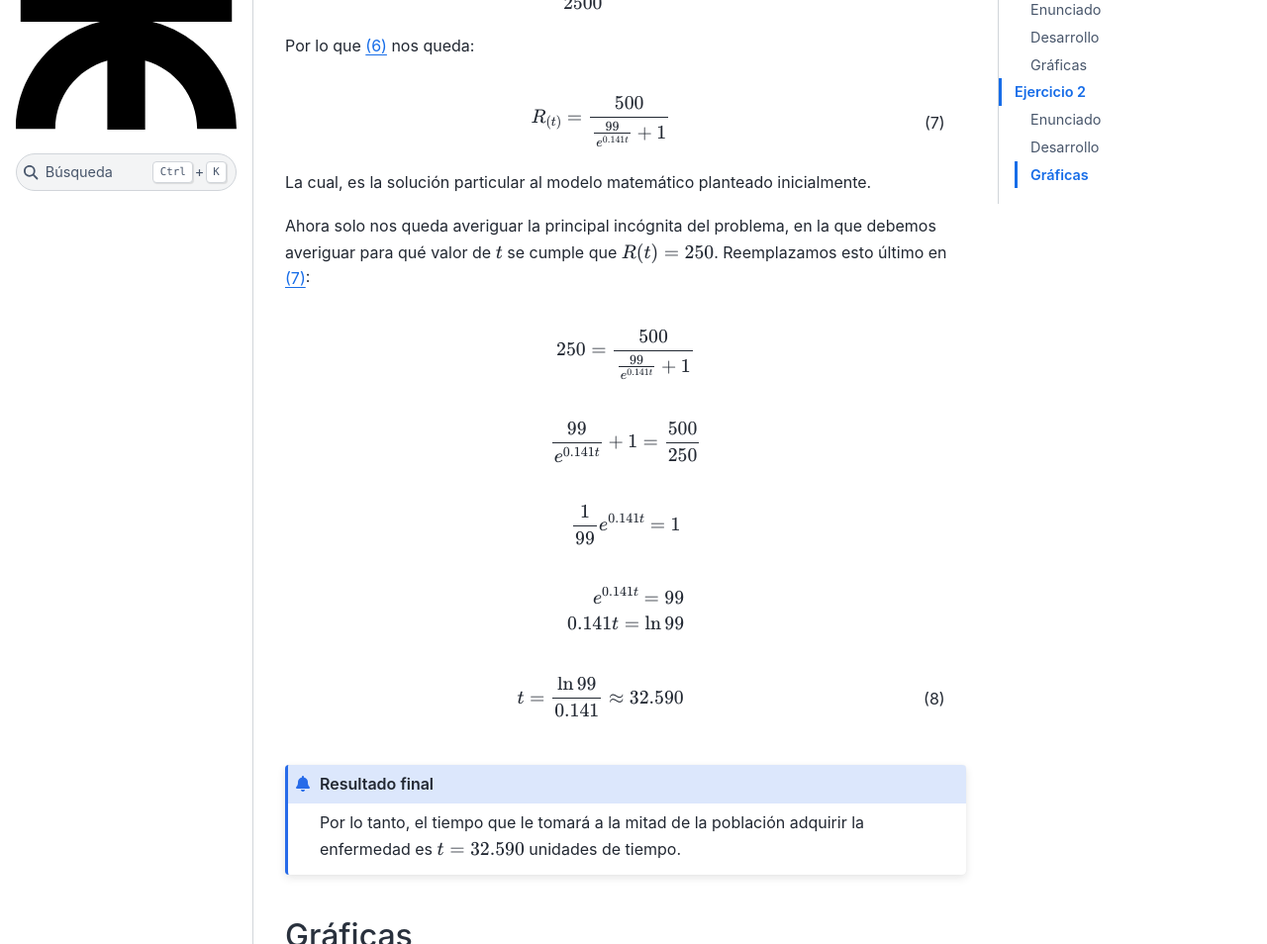
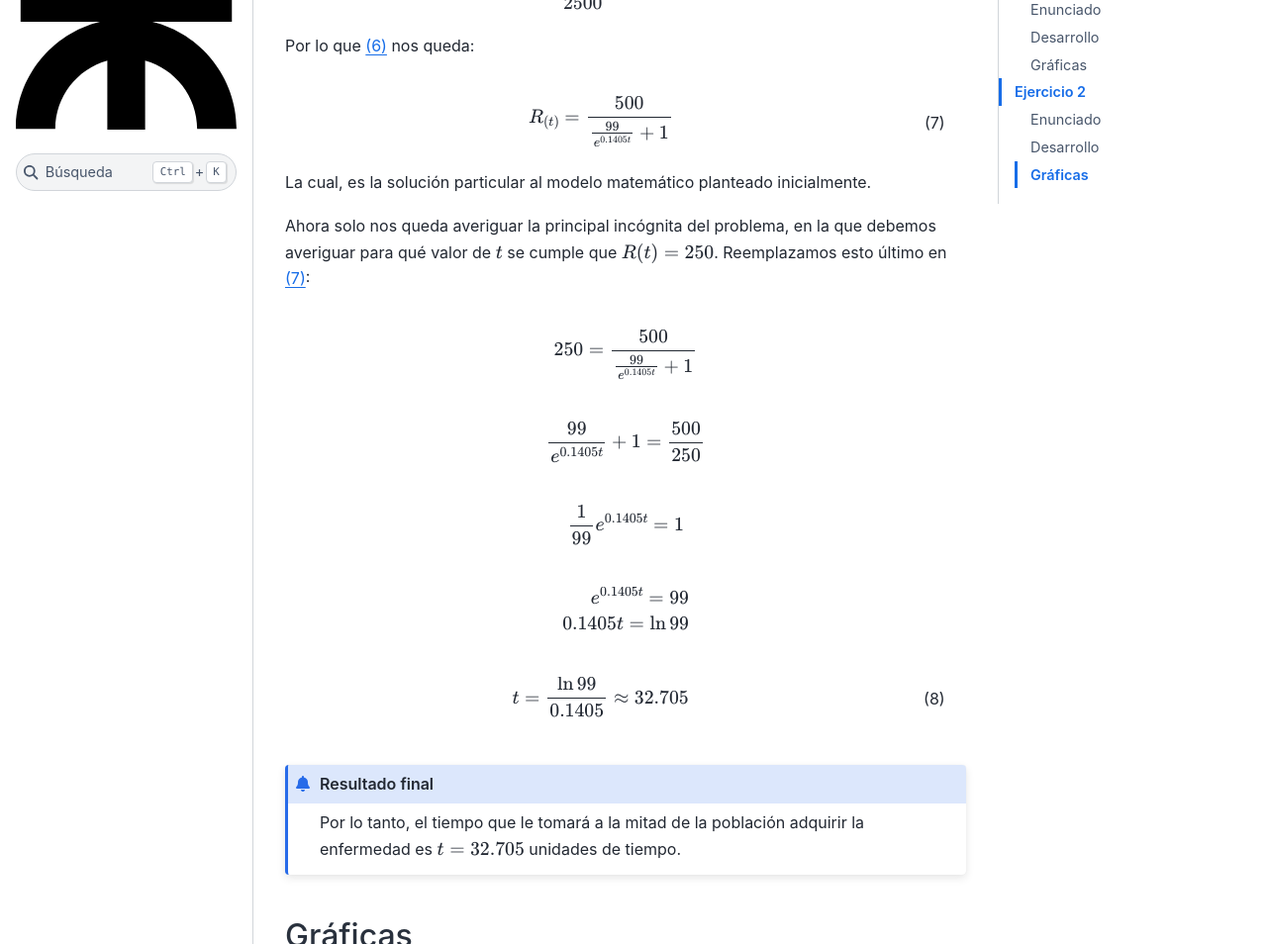
Before and after one commit to gorandp/am2_tp2, a Sphinx documentation site: the page built from docs/index.rst, in a window 1280 px wide and 1400 px high, scrolled down 4771 px. Shown: the part 163-1117 px from the top of the window at 99% size. Built offline with Sphinx 7.4.7 and the Sphinx Book theme 1.1.4, drawn with Linux system fonts in a browser that asks for light colours.

Commit message:
fix to match graph result

```diff
--- a/docs/index.rst
+++ b/docs/index.rst
@@ -233,7 +233,7 @@ Por lo que :math:numref:`solucion-particular-previa-ratones` nos queda:
 .. math::
    :label: solucion-particular-ratones
 
-   R_{(t)} = \frac {500}{ \frac {99}{e^{0.141 t}} + 1 }
+   R_{(t)} = \frac {500}{ \frac {99}{e^{0.1405 t}} + 1 }
 
 La cual, es la solución particular al modelo matemático planteado
 inicialmente.
@@ -244,31 +244,31 @@ Reemplazamos esto último en :math:numref:`solucion-particular-ratones`:
 
 .. math::
 
-   250 = \frac {500}{ \frac {99}{e^{0.141 t}} + 1 }
+   250 = \frac {500}{ \frac {99}{e^{0.1405 t}} + 1 }
 
 .. math::
 
-   \frac {99}{e^{0.141 t}} + 1 = \frac {500}{250}
+   \frac {99}{e^{0.1405 t}} + 1 = \frac {500}{250}
 
 .. math::
 
-   \frac {1}{99} e^{0.141 t} = 1
+   \frac {1}{99} e^{0.1405 t} = 1
 
 .. math::
 
-   e^{0.141 t} = 99
+   e^{0.1405 t} = 99
 
-   0.141 t = \ln 99
+   0.1405 t = \ln 99
 
 .. math::
    :label: solucion-p1
 
-   t = \frac {\ln 99}{0.141} \approx 32.590
+   t = \frac {\ln 99}{0.1405} \approx 32.705
 
 .. admonition:: Resultado final
 
    Por lo tanto, el tiempo que le tomará a la mitad de la población adquirir la
-   enfermedad es :math:`t=32.590` unidades de tiempo.
+   enfermedad es :math:`t=32.705` unidades de tiempo.
 
 
 Gráficas
```
Also changed, not shown: 5 other files.
